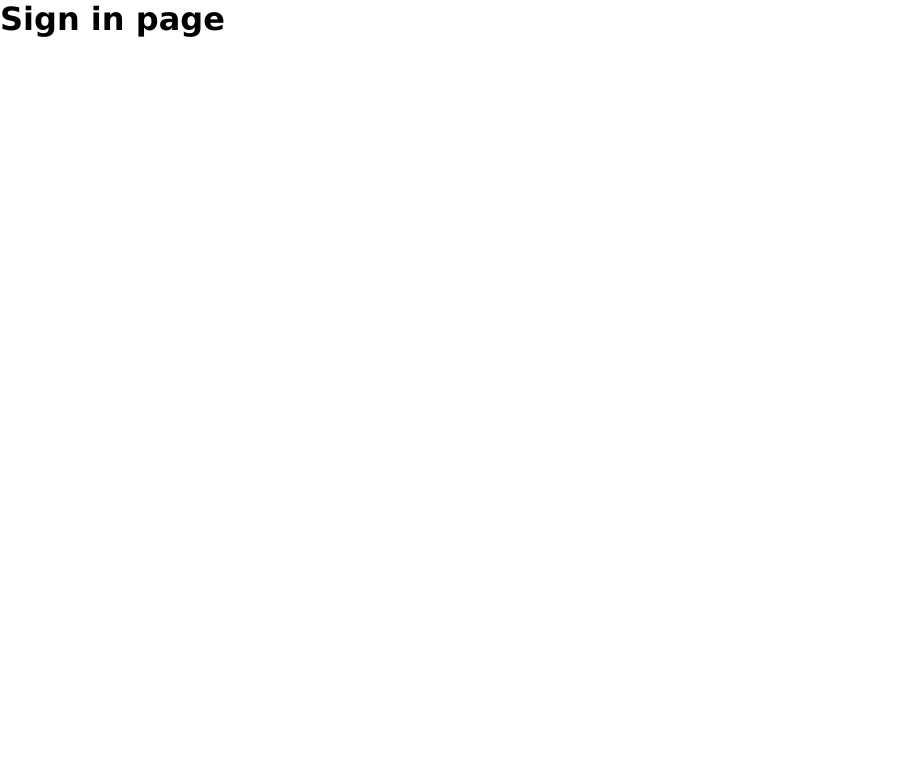
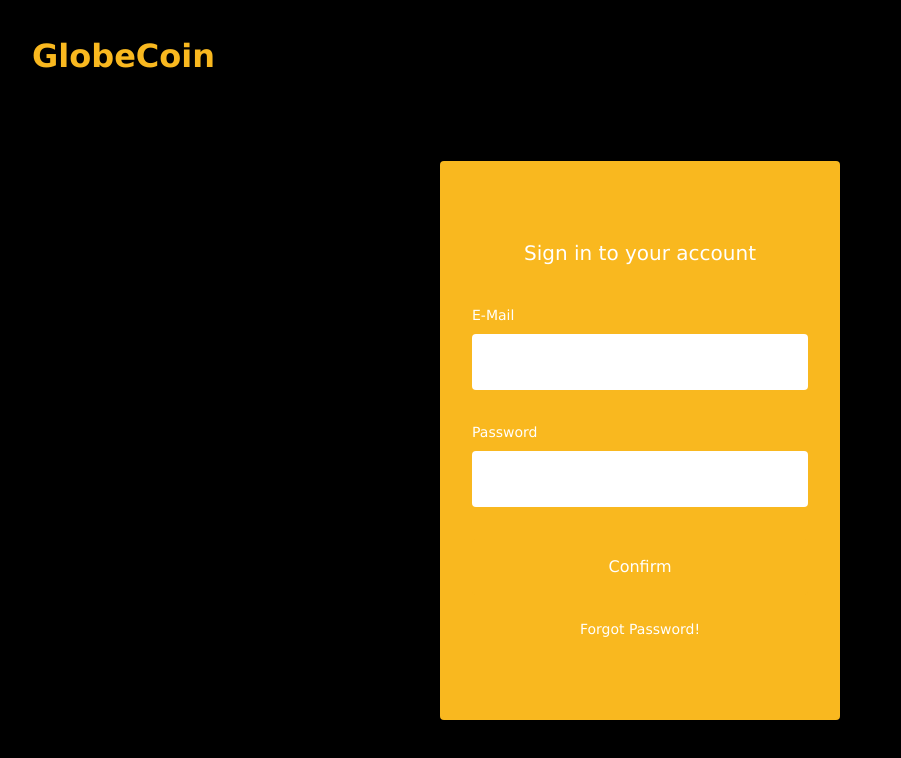
Before and after one commit to Miltonr87/GlobeCoin, a React (Create React App) app: page /signin in a window 1280 px wide. Shown: the top 758 px of the page, without its empty margins (0-901 px from the left). Built offline with nearby package versions, Linux system fonts and the light colour scheme.

Commit message:
Added Coin Converter
Bootstrap styled and Axios added to the project

```diff
--- a/package.json
+++ b/package.json
@@ -3,10 +3,13 @@
   "version": "0.1.0",
   "private": true,
   "dependencies": {
-    "@testing-library/jest-dom": "^5.11.4",
+    "@testing-library/jest-dom": "^5.11.9",
     "@testing-library/react": "^11.1.0",
     "@testing-library/user-event": "^12.1.10",
+    "axios": "^0.21.1",
+    "bootstrap": "^4.6.0",
     "react": "^17.0.1",
+    "react-bootstrap": "^1.4.3",
     "react-dom": "^17.0.1",
     "react-icons": "^4.1.0",
     "react-router-dom": "^5.2.0",
--- a/src/App.js
+++ b/src/App.js
@@ -1,5 +1,6 @@
 import React from 'react';
 import './App.css';
+import 'bootstrap/dist/css/bootstrap.min.css';
 import {BrowserRouter as Router, Switch, Route} from 'react-router-dom';
 import Home from './pages';
 import SignIn from './pages/sigIn';
--- a/src/components/Chat/Chat.css
+++ b/src/components/Chat/Chat.css
@@ -1,8 +1,12 @@
 /* Special styles for React Simple Chatbot */
 
+.elorQq {
+    z-index: 0 !important;
+}
+
 .rsc {
-    padding: 15px;
-    border-radius: 10px 10px 10px 10px;
+    padding: 15px !important;
+    border-radius: 10px 10px 10px 10px !important;
 }
 
 .fnYTcU {
--- /dev/null
+++ b/src/components/CoinConverter/CoinConverterElements.jsx
@@ -0,0 +1,7 @@
+import styled from 'styled-components';
+import { FaAngleDoubleRight } from 'react-icons/fa';
+
+export const Score = styled(FaAngleDoubleRight)`
+    margin-left: 8px;
+    font-size: 20px;
+`;
--- /dev/null
+++ b/src/components/CoinConverter/index.js
@@ -0,0 +1,47 @@
+import React from 'react';
+import './CoinConverterElements.css';
+import { Jumbotron, Button, Form, Col, Spinner } from 'react-bootstrap';
+import { Score } from './CoinConverterElements';
+
+function CoinConverter() {
+    return (
+        <>
+            <h1>Coin Converter</h1>
+            <Jumbotron>
+                <Form>
+                    <Form.Row>
+                       <Col sm="3">
+                        <Form.Control
+                        placeholder="0"
+                        value={1} required/>
+                       </Col>
+
+                       <Col sm="3">
+                           <Form.Control as="select">
+                               Coins will be added here
+                           </Form.Control>
+                       </Col>
+
+                       <Col sm="1" className="text-center" style={{ paddingTop: '5px' }} >
+                       <Score />
+                       </Col>
+
+                       <Col sm="3">
+                       <Form.Control as="select">
+                               Text field
+                           </Form.Control>
+                       </Col>
+
+                       <Col sm="2">
+                           <Button variant="success" type="submit">
+                           <Spinner animation="border" size="sm" />
+                            Converter </Button>
+                       </Col>
+                    </Form.Row>
+                </Form>
+            </Jumbotron>
+        </>
+    )
+};
+
+export default CoinConverter;
--- /dev/null
+++ b/src/components/Signin/SigninElements.jsx
@@ -0,0 +1,103 @@
+import styled from 'styled-components';
+import { Link } from 'react-router-dom';
+
+export const Container = styled.div`
+    position: fixed;
+    bottom: 0;
+    left: 0;
+    right: 0;
+    top: 0;
+    z-index: 0;
+    overflow: hidden;
+    background: black;
+`;
+
+export const FormWrap = styled.div`
+    height: 100%;
+    display: flex;
+    flex-direction: column;
+    justify-content: center;
+
+    @media screen and (max-width: 400px) {
+        height: 80%;
+    }
+`;
+
+export const Icon = styled(Link)`
+    margin-left: 32px;
+    margin-top: 32px;
+    text-decoration: none;
+    color: #F9B81F;
+    font-weight: 700;
+    font-size: 32px;
+
+    @media screen and (max-width: 480px) {
+        margin-left: 16px;
+        margin-top: 8px;
+    }
+
+`;
+
+export const FormContent = styled.div`
+    height: 100%;
+    display: flex;
+    flex-direction: column;
+    justify-content: center;
+
+    @media screen and (max-width: 480px) {
+        padding: 10px;
+    }
+`;
+
+export const Form = styled.form`
+    background: #F9B81F;
+    max-width: 400px;
+    height: auto;
+    width: 100%;
+    z-index: 1;
+    display: grid;
+    margin: 0 auto;
+    padding: 80px 32px;
+    border-radius: 4px;
+    box-shadow: 0 1px 3px rgba(0, 0, 0, 0.9);
+
+    @media screen and (max-width: 400px) {
+        padding: 32px 32px;
+    }
+`;
+
+export const FormH1 = styled.h1`
+    margin-bottom: 40px;
+    color: #fff;
+    font-size: 20px;
+    font-weight: 400;
+    text-align: center;
+`;
+
+export const FormLabel = styled.label`
+    margin-bottom: 8px;
+    font-size: 14px;
+    color: #fff;
+`;
+
+export const FormInput = styled.input`
+    padding: 16px 16px;
+    margin-bottom: 32px;
+    border: none;
+    border-radius: 4px;
+`;
+
+export const FormButton = styled.button`
+    background: #F9B81F;
+    padding: 16px 0;
+    border: none;
+    border-radius: 4px;
+    color: #fff;
+`;
+
+export const Text = styled.span`
+    text-align: center;
+    margin-top: 24px;
+    color: #fff;
+    font-size: 14px;
+`;
--- /dev/null
+++ b/src/components/Signin/index.js
@@ -0,0 +1,40 @@
+import React from 'react';
+import {
+    Container,
+    FormWrap,
+    Icon,
+    FormContent,
+    Form,
+    FormH1,
+    FormLabel,
+    FormInput,
+    FormButton,
+    Text} from './SigninElements';
+
+const SignIn = () => {
+    return (
+        <>
+            <Container>
+                <FormWrap>
+                    <Icon to="/">GlobeCoin</Icon>
+                    <FormContent>
+                        <Form action="#">
+                            <FormH1>Sign in to your account</FormH1>
+                            {/* E-mail */}
+                            <FormLabel htmlFor="#">E-Mail</FormLabel>
+                            <FormInput type="email" required />
+                            {/* Password */}
+                            <FormLabel htmlFor="#">Password</FormLabel>
+                            <FormInput type="password" required />
+                            {/* Confirm Button */}
+                            <FormButton type="submit">Confirm</FormButton>
+                            <Text>Forgot Password!</Text>
+                        </Form>
+                    </FormContent>
+                </FormWrap>
+            </Container>
+        </>
+    )
+}
+
+export default SignIn;
--- a/src/components/Testimonials/TestimonialsElements.jsx
+++ b/src/components/Testimonials/TestimonialsElements.jsx
@@ -30,6 +30,7 @@ export const TestimonialsInnerP = styled.p`
     margin-right: auto;
     font-size: 18px;
     text-align: justify;
+    line-height: 24px;
 `;
 
 export const TestimonialsSection = styled.section`
--- a/src/components/Testimonials/index.js
+++ b/src/components/Testimonials/index.js
@@ -13,7 +13,7 @@ const Testimonials = () => {
         <>
             <TestimonialsContainer id="clients">
                 <TestimonialsInner>
-                    <TestimonialsInnerH2>What people say about us!</TestimonialsInnerH2>
+                    <TestimonialsInnerH2>What people say about us</TestimonialsInnerH2>
                     <TestimonialsInnerP>In arcu accumsan arcu adipiscing accumsan orci ac. Felis id enim aliquet. Accumsan ac integer lobortis
                 commodo ornare aliquet accumsan erat tempus amet porttitor.</TestimonialsInnerP>
                 </TestimonialsInner>
--- a/src/pages/index.js
+++ b/src/pages/index.js
@@ -7,6 +7,7 @@ import { dataInfo, dataInfo2, dataInfo3 } from '../components/DataSection/Data';
 import TestimonialsSection from '../components/Testimonials';
 import Services from '../components/Services';
 import Footer from '../components/Footer';
+import CoinConverter from '../components/CoinConverter';
 
 const Home = () => {
     const [isOpen, setIsOpen] = useState(false);
@@ -25,6 +26,7 @@ const Home = () => {
         <Services />
         <DataSection {...dataInfo3}/>
         <TestimonialsSection />
+        <CoinConverter />
         <Footer />
         </>
     )
--- a/src/pages/sigIn.js
+++ b/src/pages/sigIn.js
@@ -1,10 +1,11 @@
-import React from 'react'
+import React from 'react';
+import SignIn from '../components/Signin';
 
 function sigIn() {
     return (
-        <div>
-            <h1>Sign in page</h1>
-        </div>
+        <>
+            <SignIn />
+        </>
     )
 }
 
```
Also changed, not shown: src/components/CoinConverter/CoinConverterElements.css (added), 2 other files (tests, documents, lock files or other folders).
